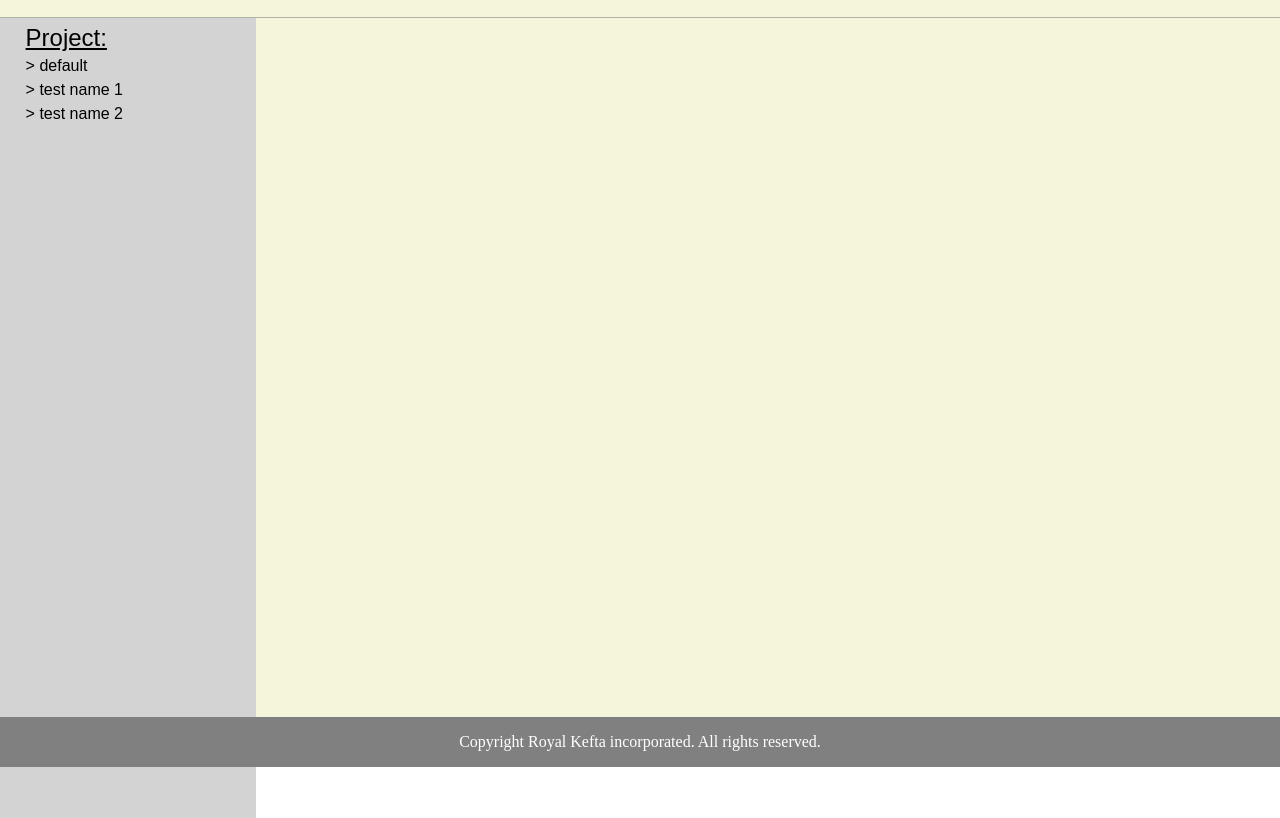
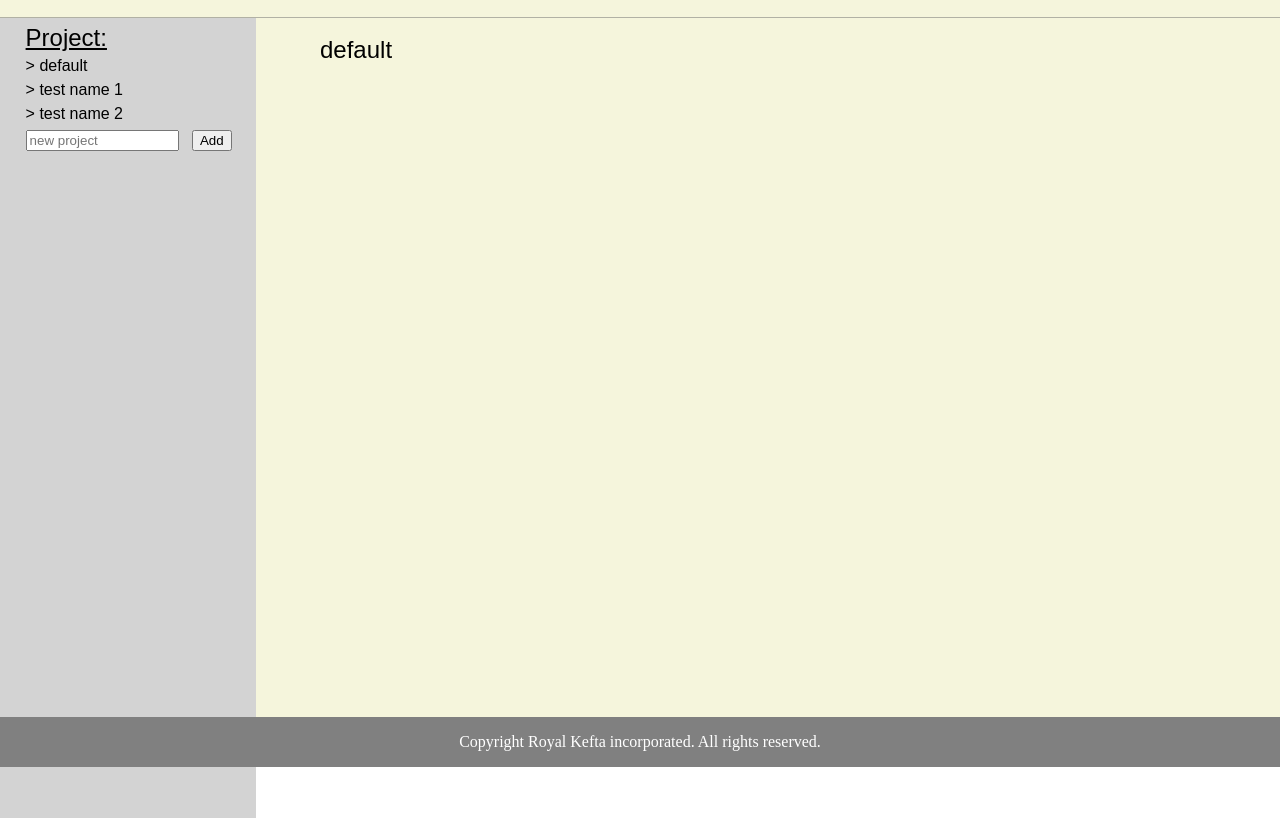
Before and after one commit to HMichaut/to-do-list, a plain HTML site: page to-do-list.html in a window 1280 px wide. Shown: the part 33-851 px from the top of the page. Drawn offline with Linux system fonts and the light colour scheme.

Commit message:
project addition function finalized

```diff
--- a/main.css
+++ b/main.css
@@ -187,3 +187,22 @@
 .completion-box-open:hover {
 	background-color: darkred;
 }
+
+.content-project-box {
+	font-family: Arial, Helvetica, sans-serif;
+	font-size: 3vh;
+	margin-right: auto;
+}
+
+.project-form {
+	padding-left: 2vw;
+	padding-top: 1vh;
+	display: flex;
+	flex-wrap: wrap;
+
+}
+
+.text-field {
+	width: 12vw;
+	margin-right: 1vw;
+}
--- a/script.js
+++ b/script.js
@@ -48,6 +48,36 @@
     });
     contentDiv.appendChild(project);
   }
+  const form = document.createElement("form");
+  form.className = "project-form";
+
+  const frm_text= document.createElement("input");
+  frm_text.setAttribute("type", "text");
+  frm_text.setAttribute("name", "project");
+  frm_text.setAttribute("placeholder", "new project");
+  frm_text.className = "text-field";
+
+  let s = document.createElement("button");
+
+  s.setAttribute("type", "button");
+  s.innerHTML = "Add";
+
+  s.addEventListener("click", () => {
+    toDoList.createProject(frm_text.value);
+    resetProjectList();
+    displayProjectList();
+  });
+
+  form.appendChild(frm_text);
+  form.appendChild(s);
+  contentDiv.appendChild(form);
+}
+
+function resetProjectList() {
+  const new_list = document.body.appendChild(document.createElement('aside'));
+  new_list.id = "project-view";
+  const old_list = document.getElementById("project-view");
+  old_list.parentNode.replaceChild(new_list, old_list);
 }
 
 function resetToDoListView() {
@@ -60,6 +90,12 @@
 function displayProject(inputProject) {
   const inputToDolist = inputProject.getAttributedToDoList();
   const contentDiv = document.getElementById("content-text");
+
+  const projectBox = document.createElement("div");
+  projectBox.innerHTML = inputProject.getName();
+  projectBox.className = "content-project-box";
+  contentDiv.appendChild(projectBox);
+
   for (let i = 0; i < inputToDolist.length; i++) {
     const toDoListBox = document.createElement("div");
 
```
